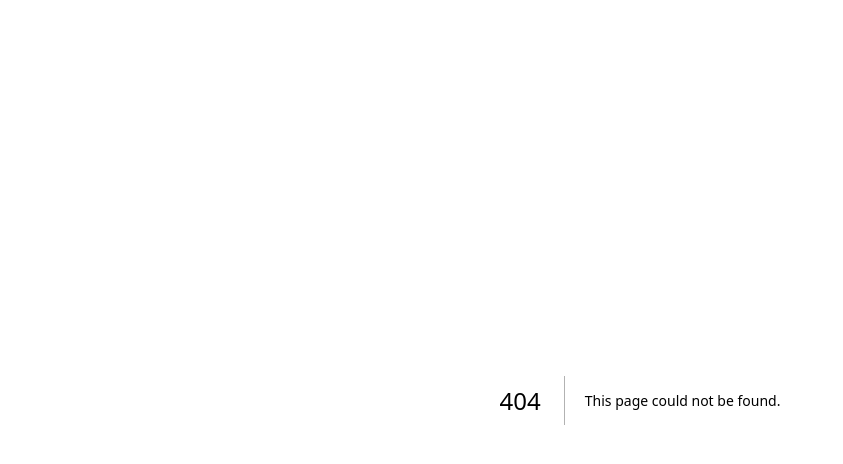
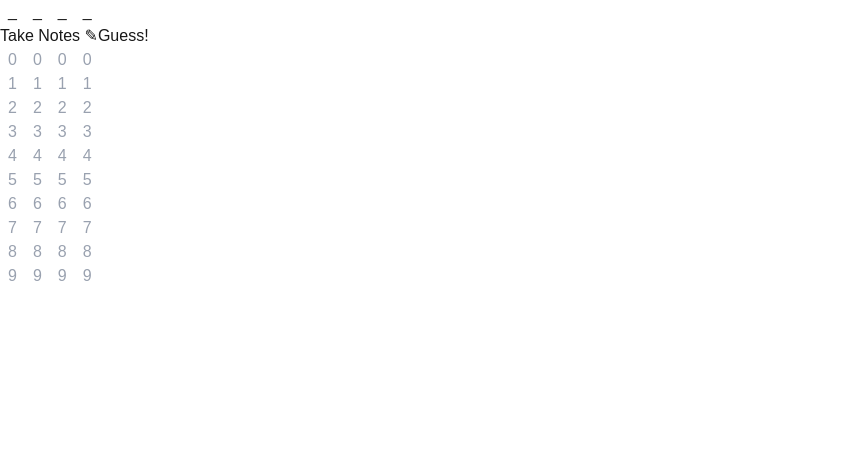
Before and after one commit to tellib/cs701-final, a Next.js app: page /numdle in a window 1280 px wide. Before the commit this address had no page. Shown: the top 464 px of the page, without its empty margins (0-843 px from the left). Built offline with nearby package versions, Linux system fonts and the light colour scheme.

Commit message:
taking input/ take note

```diff
--- /dev/null
+++ b/app/numdle/page.tsx
@@ -0,0 +1,37 @@
+'use client'
+
+import InputPanel from "@/components/numdle/input-panel";
+import generateAnswer from "@/lib/numdle/generateAnswer";
+import { useEffect, useState } from "react";
+
+export default function Numdle() {
+    const [ans, setAns] = useState<number[]>([]);
+
+    useEffect(() => {
+        generateAnswer().then((data) => {
+            console.log(data);
+            setAns(data);
+        });
+    }, []);
+
+    function handleGuess(guess: number[]) {
+        if (guess.length < 4) {
+            return false;
+        }
+        for (let i = 0; i < ans.length; i++) {
+            if (ans[i] != guess[i]) {
+                return false;
+            }
+        }
+
+        // trigger some event after user correct
+        alert("Correct!");
+        return true;
+    }
+
+    return (
+        <>
+            <InputPanel makeGuess={handleGuess} />
+        </>
+    )
+}
--- /dev/null
+++ b/components/numdle/input-panel.tsx
@@ -0,0 +1,128 @@
+'use client'
+
+import { useEffect, useState } from "react";
+
+interface inputPanelProps {
+    makeGuess: (input: number[]) => boolean;
+}
+
+enum buttonColor {
+    GRAY = " text-gray-400 ",
+    GREEN = " text-lime-400 ",
+    YELLOW = " text-yellow-400 ",
+    RED = " text-red-500 "
+}
+
+/**
+ * Component for user input.
+ * Written by Allen.
+ *
+ * @param inputPanelProps
+ * @returns
+ */
+export default function InputPanel({makeGuess}: inputPanelProps) {
+    const DIGITCNT = 4;
+
+    const [guess, setGuess] = useState<string[]>(["","","",""]);
+    const [note, setNote] = useState<boolean>(false);
+    const [keyColor, setKeyColor] = useState<string[][]>([]);
+
+    useEffect(() => {
+        const _keyColor: string[][] = [];
+        for (let i = 0; i < DIGITCNT; i++) {
+            _keyColor[i] = [];
+            for (let j = 0; j < 10; j++) {
+                _keyColor[i][j] = buttonColor.GRAY;
+            }
+        }
+        setKeyColor([..._keyColor]);
+    }, []);
+
+    function handleKeyClick(col: number, row:number) {
+        if (note) {
+            // chanage the color of the key
+            const newKeyColor: string[][] = [];
+            for (let i = 0; i < DIGITCNT; i++) {
+                newKeyColor[i] = [];
+                for (let j = 0; j < 10; j++) {
+                    if (i == col && j == row) {
+                        switch(keyColor[i][j]) {
+                            case buttonColor.GRAY:
+                                newKeyColor[i][j] = buttonColor.GREEN;
+                                break;
+                            case buttonColor.GREEN:
+                                newKeyColor[i][j] = buttonColor.YELLOW;
+                                break;
+                            case buttonColor.YELLOW:
+                                newKeyColor[i][j] = buttonColor.RED;
+                                break;
+                            case buttonColor.RED:
+                                newKeyColor[i][j] = buttonColor.GRAY;
+                                break;
+                        }
+                    } else {
+                        newKeyColor[i][j] = keyColor[i][j];
+                    }
+                }
+            }
+            setKeyColor([...newKeyColor]);
+        } else {
+            setGuess(guess.map((num:string, i: number) => {
+                if (i == col) {
+                    return row.toString() !== num ? row.toString() : "";
+                } else {
+                    return num;
+                }
+            }));
+        }
+    }
+
+    function handleMakeGuess() {
+        makeGuess(guess.map(num => parseInt(num)));
+    }
+
+    return (
+        <>
+            <div>
+                {guess.map((num, i) =>
+                    {
+                        if (num === "") {
+                            return (
+                                <span key={i} className="mx-2">_</span>
+                            )
+                        } else {
+                            return (
+                                <span key={i} className="mx-2 underline">{num}</span>
+                            )
+                        }
+                    }
+                )}
+            </div>
+            <div>
+                <button onClick={() => setNote(!note)}>Take Notes &#9998;</button>
+                <button onClick={() => handleMakeGuess()}>Guess!</button>
+            </div>
+            <div className="flex">
+                {
+                    [...Array(DIGITCNT).keys()].map((i: number) => {
+                        return (
+                            <div key={"col_" + i} className="flex flex-col mx-2">
+                                {
+                                    [...Array(10).keys()].map((j: number) => {
+                                        return (
+                                            <button
+                                                key={"col_" + i + "_row_" + j}
+                                                className={((keyColor.length > i && keyColor[i].length > j) ? keyColor[i][j] : buttonColor.GRAY)}
+                                                onClick={() => {handleKeyClick(i, j)}}>
+                                                {j}
+                                            </button>
+                                        );
+                                    })
+                                }
+                            </div>
+                    )})
+                }
+            </div>
+        </>
+    )
+}
--- /dev/null
+++ b/lib/numdle/checkAnswer.ts
@@ -0,0 +1,3 @@
+export default async function checkAnswer(answer: number[]) {
+    return answer
+}
--- /dev/null
+++ b/lib/numdle/generateAnswer.ts
@@ -0,0 +1,9 @@
+'use server'
+
+export default async function generateAnswer(): Promise<number[]> {
+    const result: number[] = [];
+    for (let _ = 0; _ < 4; _++) {
+        result.push(Math.floor(Math.random() * 10));
+    }
+    return result;
+}
```
